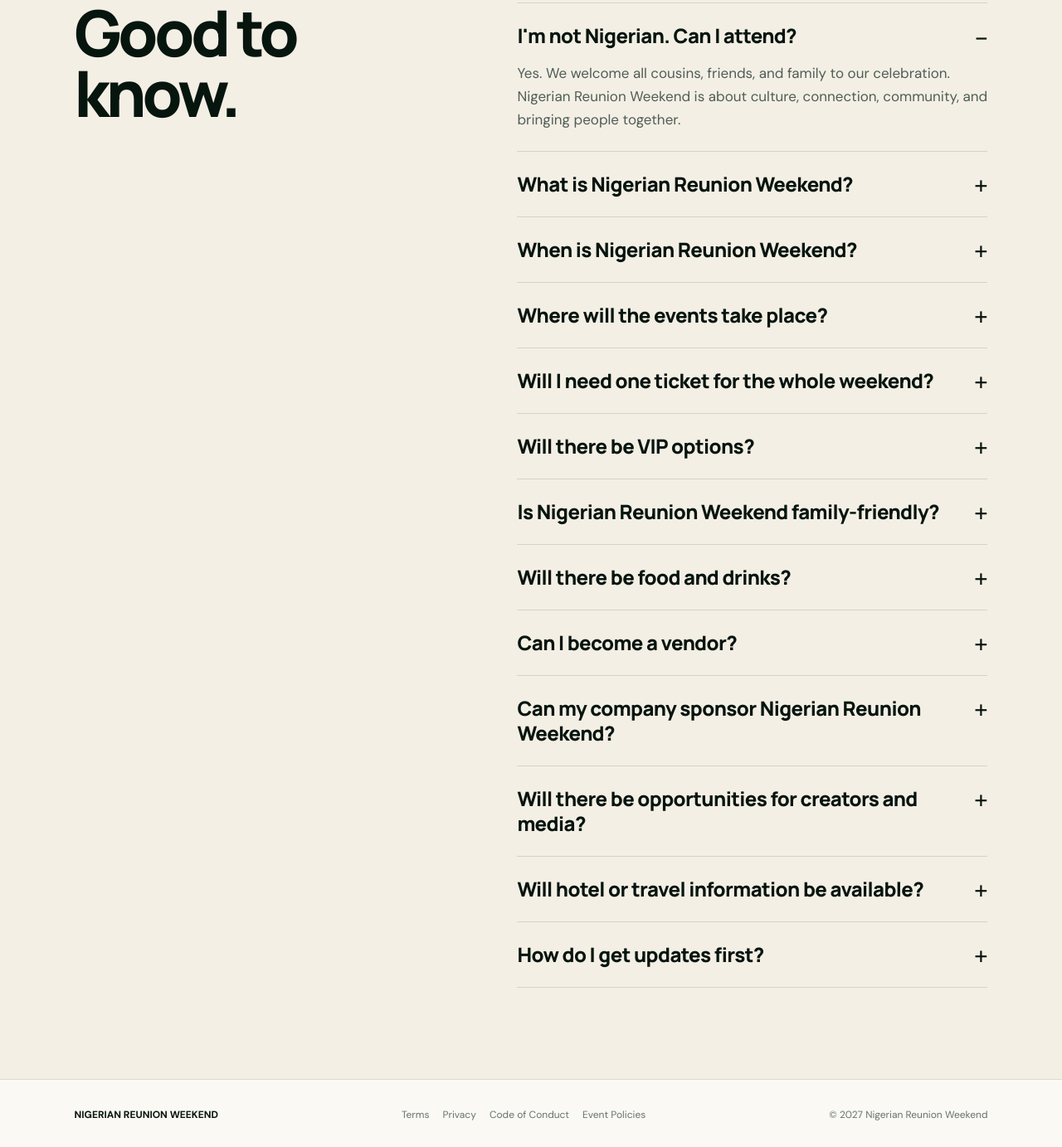
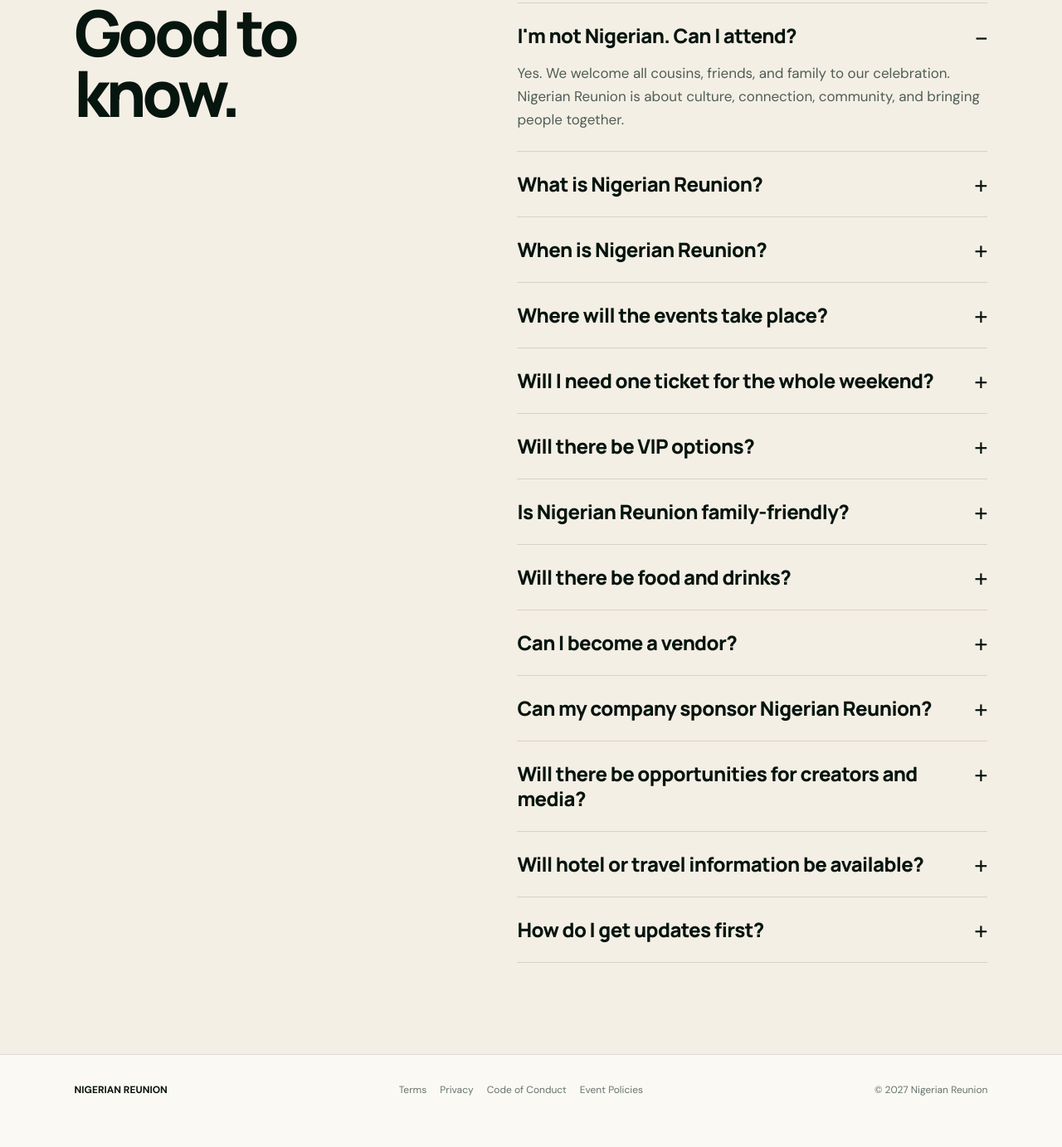
Before and after one commit to tiwaworksonline-rgb/uccdinner, a plain HTML site: page faq.html in a window 1280 px wide. Shown: the part 657-2040 px from the top of the page at 83% size. After the commit the page ends 2013 px from the top, so only its background shows below. Drawn offline with Linux system fonts and the light colour scheme.

Commit message:
Rebrand faq.html to Nigerian Reunion diaspora experience

```diff
--- a/faq.html
+++ b/faq.html
@@ -1,40 +1,40 @@
 <!doctype html>
 <html lang="en">
-<head><meta charset="utf-8" /><meta name="viewport" content="width=device-width,initial-scale=1" /><meta name="description" content="Frequently asked questions about Nigerian Reunion Weekend 2027." /><title>FAQ | Nigerian Reunion Weekend</title><link rel="preconnect" href="https://fonts.googleapis.com">
+<head><meta charset="utf-8" /><meta name="viewport" content="width=device-width,initial-scale=1" /><meta name="description" content="Frequently asked questions about Nigerian Reunion — 2027." /><title>FAQ | Nigerian Reunion</title><link rel="preconnect" href="https://fonts.googleapis.com">
   <link rel="preconnect" href="https://fonts.gstatic.com" crossorigin>
   <link href="https://fonts.googleapis.com/css2?family=DM+Sans:wght@400;500;600;700&family=Manrope:wght@500;600;700;800&display=swap" rel="stylesheet">
   <link rel="stylesheet" href="styles.css" /></head>
 <body><header class="site-header">
-    <a class="brand" href="index.html" aria-label="Nigerian Reunion Weekend home">
+    <a class="brand" href="index.html" aria-label="Nigerian Reunion home">
       <span class="brand-mark">NRW</span>
-      <span class="brand-text">Nigerian Reunion<br>Weekend</span>
+      <span class="brand-text">Nigerian<br>Reunion</span>
     </a>
     <nav><a href="weekend.html">Weekend</a><a href="experience.html">Experience</a><a href="speakers.html">Speakers</a><a href="civic.html">Civic</a><a href="investment.html">Invest</a><a href="travel.html">Travel</a><a href="faq.html">FAQ</a><a class="nav-cta" href="join.html">Join the List</a></nav>
   </header>
 <main class="inner-main">
   <section class="page-hero compact"><div class="section-kicker light">FAQ</div><h1>Questions before<br>the reunion?</h1><p>Here’s what we can share now. More details will be added as tickets, venues and programming are confirmed.</p></section>
   <section class="faq standalone"><div class="faq-grid"><div><h2>Good to know.</h2></div><div class="faq-list">
-    <details open><summary>I'm not Nigerian. Can I attend?</summary><p>Yes. We welcome all cousins, friends, and family to our celebration. Nigerian Reunion Weekend is about culture, connection, community, and bringing people together.</p></details>
-    <details><summary>What is Nigerian Reunion Weekend?</summary><p>It is a multi-day cultural weekend built around community, music, food, business, fashion, nightlife and connection—with different experiences throughout the weekend.</p></details>
-    <details><summary>When is Nigerian Reunion Weekend?</summary><p>Nigerian Reunion Weekend is coming in 2027. Full dates and the official schedule will be announced when they are ready to be released.</p></details>
+    <details open><summary>I'm not Nigerian. Can I attend?</summary><p>Yes. We welcome all cousins, friends, and family to our celebration. Nigerian Reunion is about culture, connection, community, and bringing people together.</p></details>
+    <details><summary>What is Nigerian Reunion?</summary><p>It is a multi-day cultural weekend built around community, music, food, business, fashion, nightlife and connection—with different experiences throughout the weekend.</p></details>
+    <details><summary>When is Nigerian Reunion?</summary><p>Nigerian Reunion is coming in 2027. Full dates and the official schedule will be announced when they are ready to be released.</p></details>
     <details><summary>Where will the events take place?</summary><p>Multiple venues will be used throughout the weekend. Official locations will be announced as each experience is confirmed.</p></details>
     <details><summary>Will I need one ticket for the whole weekend?</summary><p>Weekend passes and individual event tickets are being planned so guests can choose how they want to experience the reunion.</p></details>
     <details><summary>Will there be VIP options?</summary><p>Yes. Premium experiences, VIP sections and reserved tent options are being developed for select events.</p></details>
-    <details><summary>Is Nigerian Reunion Weekend family-friendly?</summary><p>Some experiences will welcome families, while certain nightlife or alcohol-focused events may have age restrictions. Each event listing will clearly state its admission policy.</p></details>
+    <details><summary>Is Nigerian Reunion family-friendly?</summary><p>Some experiences will welcome families, while certain nightlife or alcohol-focused events may have age restrictions. Each event listing will clearly state its admission policy.</p></details>
     <details><summary>Will there be food and drinks?</summary><p>Yes. Food and beverage will be a major part of the weekend, with curated menus, bars and hospitality experiences across select events.</p></details>
     <details><summary>Can I become a vendor?</summary><p>Yes. Vendor and business opportunities will be announced for select events. Join the early list and choose vending or brand opportunities.</p></details>
-    <details><summary>Can my company sponsor Nigerian Reunion Weekend?</summary><p>Yes. Sponsorship and brand activation opportunities will be available across the weekend. Join the early list and select sponsorship opportunities.</p></details>
+    <details><summary>Can my company sponsor Nigerian Reunion?</summary><p>Yes. Sponsorship and brand activation opportunities will be available across the weekend. Join the early list and select sponsorship opportunities.</p></details>
     <details><summary>Will there be opportunities for creators and media?</summary><p>Yes. Creator, media and content partnership opportunities are being developed. Application and credential information will be released closer to the event.</p></details>
     <details><summary>Will hotel or travel information be available?</summary><p>Yes. Travel guidance and recommended hotel information will be shared as lodging partnerships are finalized.</p></details>
     <details><summary>How do I get updates first?</summary><p>Join the early list for ticket announcements, schedule updates, venue information, VIP releases, vendor opportunities, sponsorship information and reunion news.</p></details>
   </div></div></section>
 </main><footer class="site-footer">
-    <div class="footer-brand">NIGERIAN REUNION WEEKEND</div>
+    <div class="footer-brand">NIGERIAN REUNION</div>
     <div class="footer-links">
       <a href="terms.html">Terms</a>
       <a href="privacy.html">Privacy</a>
       <a href="conduct.html">Code of Conduct</a>
       <a href="event-policies.html">Event Policies</a>
     </div>
-    <div>© 2027 Nigerian Reunion Weekend</div>
+    <div>© 2027 Nigerian Reunion</div>
   </footer><script src="script.js"></script></body></html>
```
